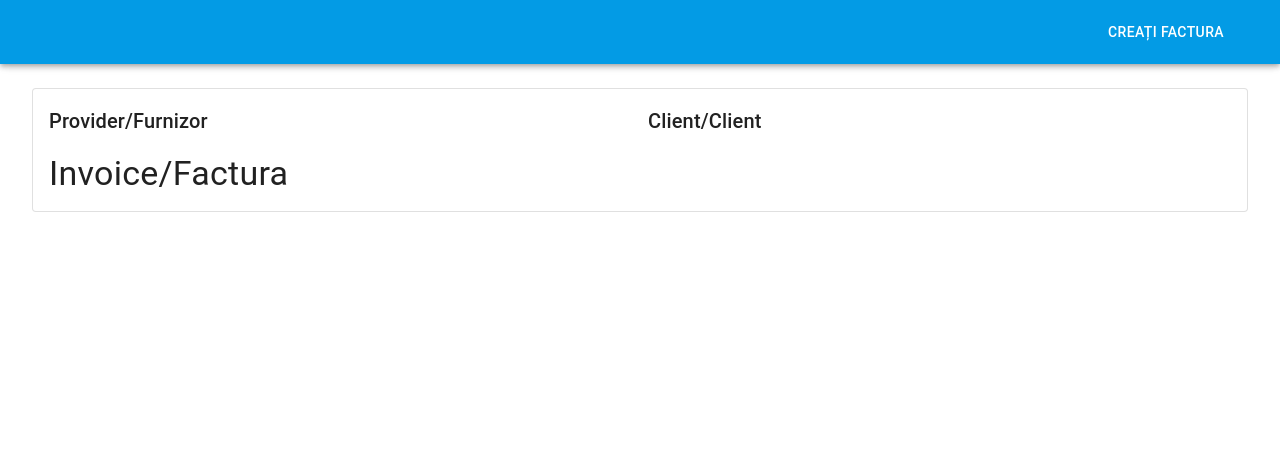
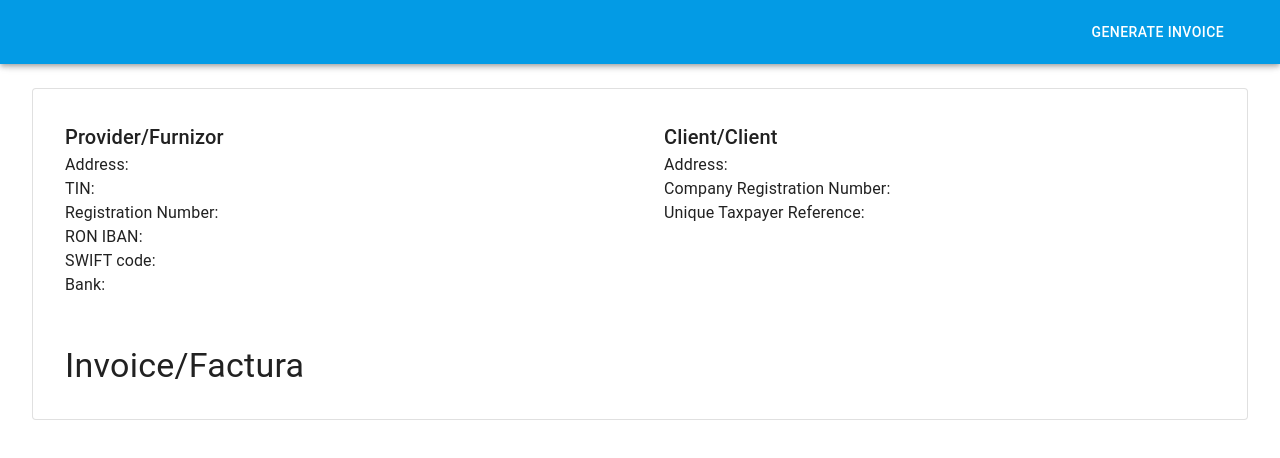
Before and after one commit to dobosalpar/invoicegenerator, a React (Create React App) app: page / in a window 1280 px wide. Shown: the top 458 px of the page. Built offline with nearby package versions, Linux system fonts and the light colour scheme.

Commit message:
Updated translations

```diff
--- a/src/Components/CompanyDataFields/CompanyDataFields.tsx
+++ b/src/Components/CompanyDataFields/CompanyDataFields.tsx
@@ -9,6 +9,17 @@ const CompanyDataFields = () => {
       <Typography variant="h6">
         { useLocalized('client') }
       </Typography>
+      <div className="company-data-fields__fields">
+        <Typography variant="body1">
+          {useLocalized('address')}:
+        </Typography>
+        <Typography variant="body1">
+          {useLocalized('company_registration_number')}:
+        </Typography>
+        <Typography variant="body1">
+          {useLocalized('unique_taxtpayer_reference')}:
+        </Typography>
+      </div>
     </div>
   )
 };
--- a/src/Components/EmployeeDataFields/EmployeeDataFields.tsx
+++ b/src/Components/EmployeeDataFields/EmployeeDataFields.tsx
@@ -7,8 +7,28 @@ const EmployeeDataFields = () => {
   return (
     <div className="employee-data-fields">
       <Typography variant="h6">
-        { useLocalized('provider') }
+        {useLocalized('provider')}
       </Typography>
+      <div className="employee-data-fields__fields">
+        <Typography variant="body1">
+          {useLocalized('address')}:
+        </Typography>
+        <Typography variant="body1">
+          {useLocalized('TIN')}:
+        </Typography>
+        <Typography variant="body1">
+          {useLocalized('registration_number')}:
+        </Typography>
+        <Typography variant="body1">
+          {useLocalized('ron_iban')}:
+        </Typography>
+        <Typography variant="body1">
+          {useLocalized('swift_code')}:
+        </Typography>
+        <Typography variant="body1">
+          {useLocalized('bank')}:
+        </Typography>
+      </div>
     </div>
   )
 };
--- /dev/null
+++ b/src/Constants/English.json
@@ -0,0 +1,15 @@
+{
+  "print": "Print",
+  "generate_invoice": "Generate invoice",
+  "provider": "Provider/Furnizor",
+  "client": "Client/Client",
+  "invoice": "Invoice/Factura",
+  "address": "Address",
+  "TIN": "TIN",
+  "registration_number": "Registration Number",
+  "ron_iban": "RON IBAN",
+  "swift_code": "SWIFT code",
+  "bank": "Bank",
+  "company_registration_number": "Company Registration Number",
+  "unique_taxtpayer_reference": "Unique Taxpayer Reference"
+}
--- a/src/Constants/Romanian.json
+++ /dev/null
@@ -1,7 +0,0 @@
-{
-  "print": "Imprimare",
-  "generate_invoice": "Creați factura",
-  "provider": "Provider/Furnizor",
-  "client": "Client/Client",
-  "invoice": "Invoice/Factura"
-}
--- a/src/Redux/Reducers/EmployeeReducer.ts
+++ b/src/Redux/Reducers/EmployeeReducer.ts
@@ -9,7 +9,7 @@ export interface IEmployeeState {
 }
 
 const initialState: IEmployeeState = {
-  locale: 'ro_RO',
+  locale: 'en_EN',
 };
 
 const employeeReducer = (state = initialState, action: IEmployeeAction): IEmployeeState => {
--- a/src/Services/LocalizationService/LocalizationService.ts
+++ b/src/Services/LocalizationService/LocalizationService.ts
@@ -1,6 +1,6 @@
-import Romanian from 'Constants/Romanian.json';
+import English from 'Constants/English.json';
 
-const supportedLocales = ['ro_RO'] as const;
+const supportedLocales = ['en_EN'] as const;
 
 export type LocaleType = typeof supportedLocales[number]
 
@@ -24,11 +24,11 @@ class LocalizationService implements ILocalizationService {
   public getTranslationForLocale(locale: LocaleType, key: string) {
     let currentTranslation = {};
     switch (locale) {
-      case 'ro_RO':
-        currentTranslation = Romanian;
+      case 'en_EN':
+        currentTranslation = English;
         break;
       default:
-        currentTranslation = Romanian;
+        currentTranslation = English;
         break;
     }
     const translatedText = this.getTranslationFromText(currentTranslation, key);
--- a/src/Styles/_mixins.scss
+++ b/src/Styles/_mixins.scss
@@ -1,6 +1,7 @@
 @mixin invoice-data-field {
   background-color: $white;
   transition: background-color 0.4s;
+  padding: 1rem;
   &:hover {
     background-color: $lightGray;
   }
```
